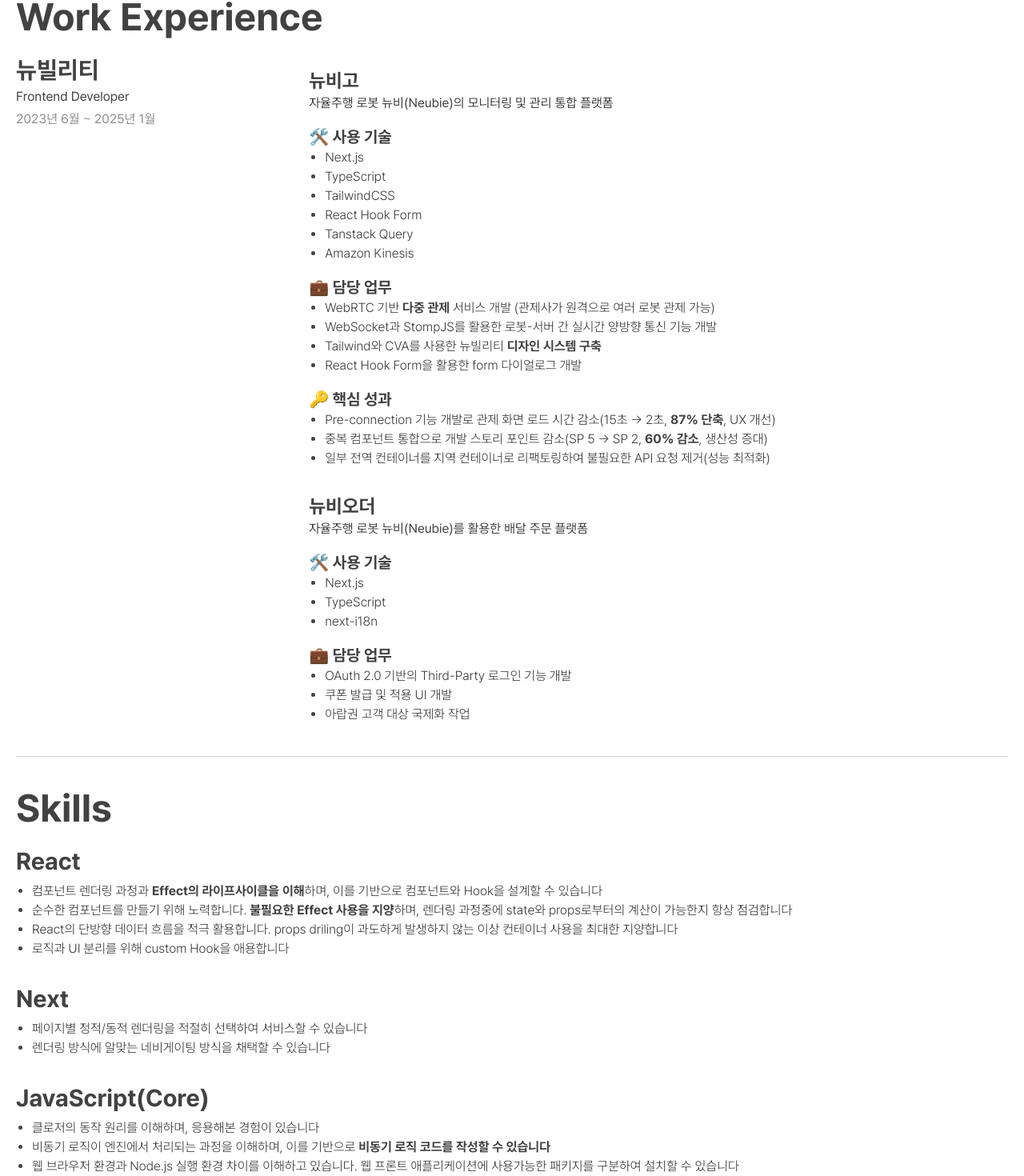
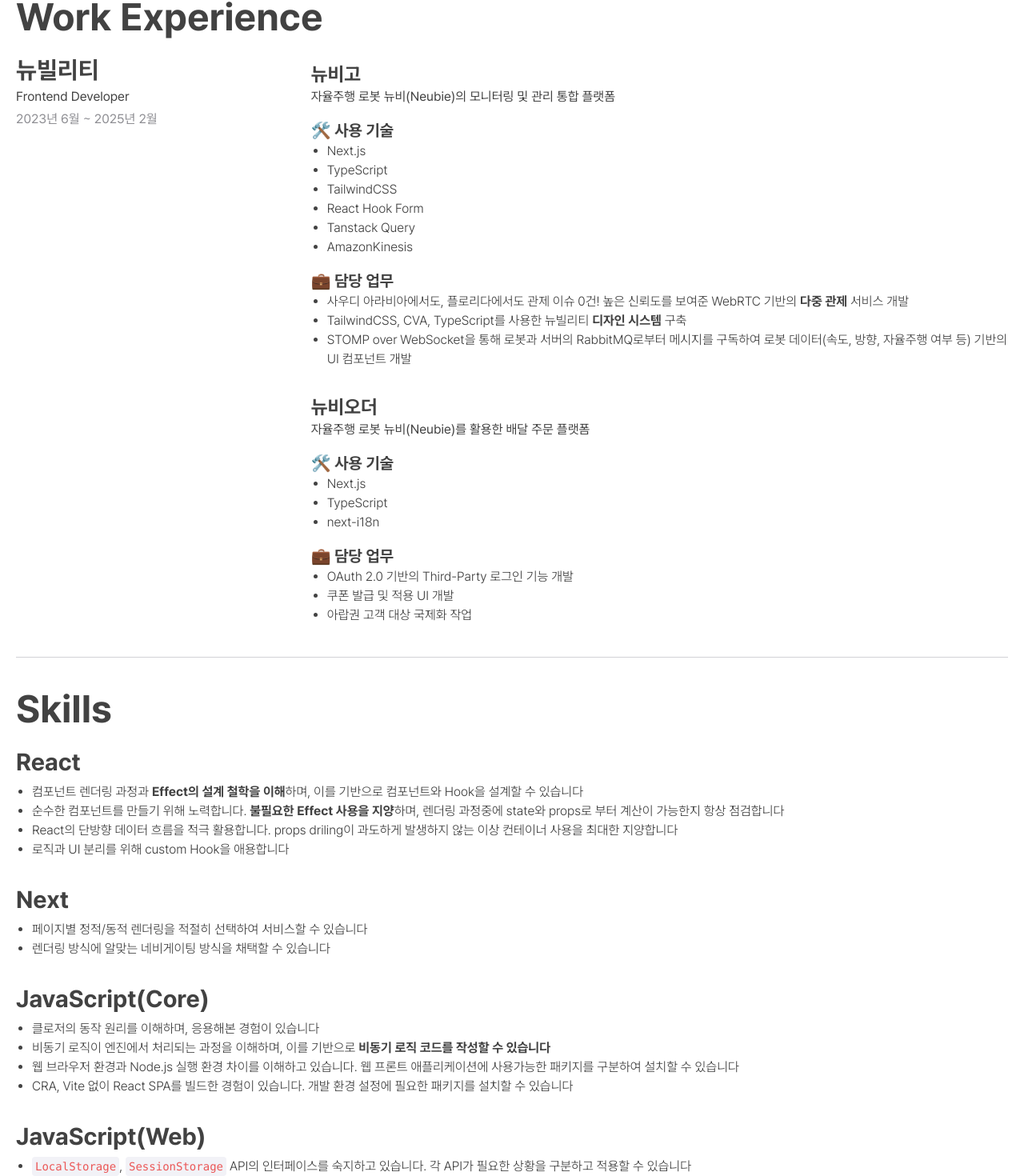
Before and after one commit to akatcn/akatcn.github.io, a Next.js app: page /about in a window 1280 px wide. Shown: the part 970-2440 px from the top of the page at 80% size. Built offline with nearby package versions, Linux system fonts and the light colour scheme.

Commit message:
🎨 about 페이지 컨텐츠 업데이트 및 anchor 엘리먼트 스타일링

```diff
--- a/src/app/about/page.tsx
+++ b/src/app/about/page.tsx
@@ -26,21 +26,15 @@
           organization='뉴빌리티'
           description='Frontend Developer'
           startDate={new Date("2023-06")}
-          endDate={new Date("2025-01")}>
+          endDate={new Date("2025-02")}>
           <ProjectCard
             projectName='뉴비고'
             projectDescription='자율주행 로봇 뉴비(Neubie)의 모니터링 및 관리 통합 플랫폼'
-            skills={["Next.js", "TypeScript", "TailwindCSS", "React Hook Form", "Tanstack Query", "Amazon Kinesis"]}
+            skills={["Next.js", "TypeScript", "TailwindCSS", "React Hook Form", "Tanstack Query", "AmazonKinesis"]}
             tasks={[
-              "WebRTC 기반 **다중 관제** 서비스 개발 (관제사가 원격으로 여러 로봇 관제 가능)",
-              "WebSocket과 StompJS를 활용한 로봇-서버 간 실시간 양방향 통신 기능 개발",
-              "Tailwind와 CVA를 사용한 뉴빌리티 **디자인 시스템 구축**",
-              "React Hook Form을 활용한 form 다이얼로그 개발"
-            ]}
-            keyAchievements={[
-              "Pre-connection 기능 개발로 관제 화면 로드 시간 감소(15초 → 2초, **87% 단축**, UX 개선)",
-              "중복 컴포넌트 통합으로 개발 스토리 포인트 감소(SP 5 → SP 2, **60% 감소**, 생산성 증대)",
-              "일부 전역 컨테이너를 지역 컨테이너로 리팩토링하여 불필요한 API 요청 제거(성능 최적화)"
+              "사우디 아라비아에서도, 플로리다에서도 관제 이슈 0건! 높은 신뢰도를 보여준 WebRTC 기반의 **다중 관제** 서비스 개발",
+              "TailwindCSS, CVA, TypeScript를 사용한 뉴빌리티 **디자인 시스템** 구축",
+              "STOMP over WebSocket을 통해 로봇과 서버의 RabbitMQ로부터 메시지를 구독하여 로봇 데이터(속도, 방향, 자율주행 여부 등) 기반의 UI 컴포넌트 개발"
             ]}
           />
           <ProjectCard
@@ -59,8 +53,8 @@
         <SkillCard
           skillName='React'
           descriptions={[
-            "컴포넌트 렌더링 과정과 **Effect의 라이프사이클을 이해**하며, 이를 기반으로 컴포넌트와 Hook을 설계할 수 있습니다",
-            "순수한 컴포넌트를 만들기 위해 노력합니다. **불필요한 Effect 사용을 지양**하며, 렌더링 과정중에 state와 props로부터의 계산이 가능한지 항상 점검합니다",
+            "컴포넌트 렌더링 과정과 **Effect의 설계 철학을 이해**하며, 이를 기반으로 컴포넌트와 Hook을 설계할 수 있습니다",
+            "순수한 컴포넌트를 만들기 위해 노력합니다. **불필요한 Effect 사용을 지양**하며, 렌더링 과정중에 state와 props로 부터 계산이 가능한지 항상 점검합니다",
             "React의 단방향 데이터 흐름을 적극 활용합니다. props driling이 과도하게 발생하지 않는 이상 컨테이너 사용을 최대한 지양합니다",
             "로직과 UI 분리를 위해 custom Hook을 애용합니다"
           ]}
@@ -82,11 +76,11 @@
           ]}
         />
         <SkillCard
-          skillName='JavaScript(Web Browser)'
+          skillName='JavaScript(Web)'
           descriptions={[
             "`LocalStorage`, `SessionStorage` API의 인터페이스를 숙지하고 있습니다. 각 API가 필요한 상황을 구분하고 적용할 수 있습니다",
-            "MDN 문서의 내용을 빠르게 파악하여 **기능 구현에 필요한 Web API를 적용**할 수 있습니다",
-            "DOM API의 인터페이스 상속 구조를 이해하고 있습니다"
+            "DOM API의 인터페이스 상속 구조를 이해하고 있습니다",
+            "MDN 문서를 탐색하여 **기능 구현에 필요한 Web API를 적용**할 수 있습니다"
           ]}
         />
         <SkillCard
@@ -100,14 +94,8 @@
         <SkillCard
           skillName='TypeScript'
           descriptions={[
-            "제네릭, 조건부 타입을 활용하여 **타입들을 조합 및 분리하는 방법**을 숙지하고 있으며, 디자인 시스템 구축에 응용한 경험이 있습니다"
-          ]}
-        />
-        <SkillCard
-          skillName='StompJS'
-          descriptions={[
-            "STOMP 프로토콜의 아키텍쳐를 이해하고 있습니다",
-            "StompJS의 API를 활용하여 애플리케이션 요구사항에 맞는 클래스/Hook을 구현할 수 있습니다"
+            "Type Manipulation 문법을 활용하여 **타입들을 조합 및 분리하는 방법**을 숙지하고 있으며, 디자인 시스템 구축에 응용한 경험이 있습니다",
+            "제네릭을 활용하여 타입의 추상화 및 재사용성을 높일 수 있습니다"
           ]}
         />
       </ResumeSection>
--- a/src/component/about/AffiliationPeriodCard.tsx
+++ b/src/component/about/AffiliationPeriodCard.tsx
@@ -16,7 +16,7 @@
     <div className='md:mr-48'>
       <h3 className='text-3xl font-bold'>{ organization }</h3>
       <p className='my-1'>{ description }</p>
-      <div className='text-system-gray'>
+      <div className='text-system-gray whitespace-nowrap'>
         <time dateTime={startDate.toDateString()}>{ formattedStartDate }</time>
         { endDate &&
           <>
--- a/src/component/about/ContactCard.tsx
+++ b/src/component/about/ContactCard.tsx
@@ -9,7 +9,7 @@
       </address>
       <div className='flex gap-x-1 mt-4 items-center'>
         <GitHubIcon />
-        <a href="https://www.github.com/akatcn" className='text-xl font-light border-b-1 border-b-system-gray-3'>github.com/akatcn</a>
+        <a href="https://www.github.com/akatcn" target="_blank" className='text-xl font-light border-b-1 border-b-system-gray-3'>github.com/akatcn</a>
       </div>
     </div>
   )
--- a/src/component/about/ExperienceCard.tsx
+++ b/src/component/about/ExperienceCard.tsx
@@ -12,7 +12,7 @@
       <div className='lg:flex'>
         <AffiliationPeriodCard organization={organization} description={description} startDate={startDate} endDate={endDate} />
         { children &&
-          <div className='flex flex-col gap-y-8 mt-4'>
+          <div className='flex flex-col gap-y-8 mt-2'>
             { children }
           </div>
         }
--- a/src/component/global/GlobalNavigation.tsx
+++ b/src/component/global/GlobalNavigation.tsx
@@ -19,7 +19,7 @@
           {/* 라이트 모드로 전환 버튼 */}
           <button className='p-2 rounded-full hover:bg-system-gray-6 cursor-pointer hidden dark:block text-yellow-500' onClick={toggleTheme}><SunIcon /></button>
           {/* 다크 모드로 전환 버튼 */}
-          <button className='p-2 rounded-full hover:bg-system-gray-6 cursor-pointer dark:hidden text-black' onClick={toggleTheme}><MoonIcon /></button>
+          <button className='p-2 rounded-full hover:bg-system-gray-6 cursor-pointer dark:hidden text-yellow-400' onClick={toggleTheme}><MoonIcon /></button>
           <Link href="/about">
             <span className='font-bold p-2 hover:bg-system-gray-6 rounded-lg'>소개</span>
           </Link>
--- a/src/style/markdown.css
+++ b/src/style/markdown.css
@@ -32,11 +32,11 @@
   @apply list-[lower-alpha];
 }
 .yhmd > p a {
-  @apply relative inline-block text-primary font-[475] underline underline-offset-4 decoration-system-gray-4;
+  @apply relative inline-block text-primary underline underline-offset-4 decoration-system-gray-4;
   transition: text-decoration-color .5s
 }
 .yhmd > p a::before {
-  @apply absolute -top-0.5 -left-1 -right-1 -bottom-0.5 -z-1;
+  @apply absolute -top-0 -left-1 -right-1 -bottom-0 -z-1;
   @apply bg-transparent rounded-sm;
   content: "";
   transition: background-color 0.3s ease;
```
